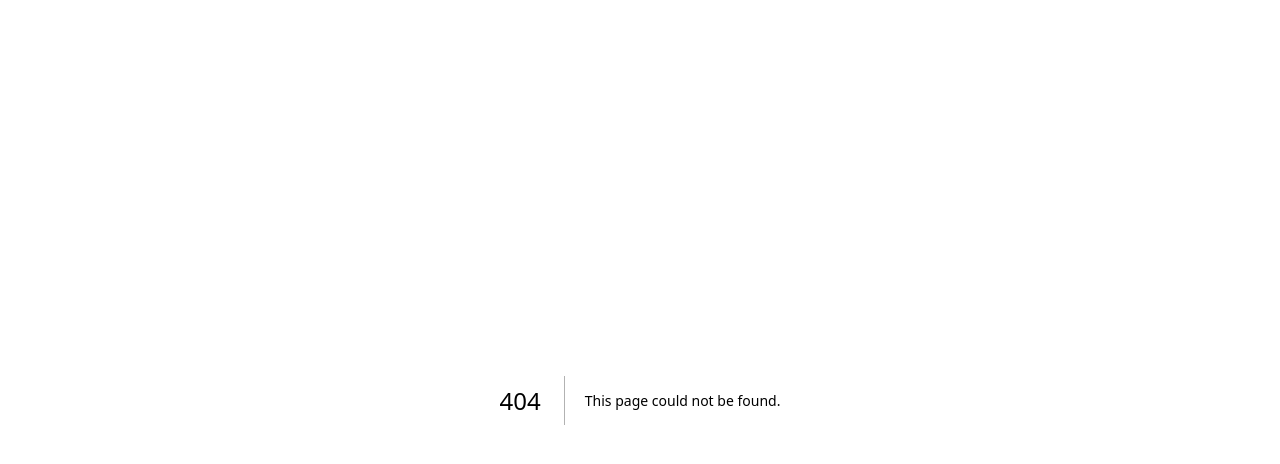
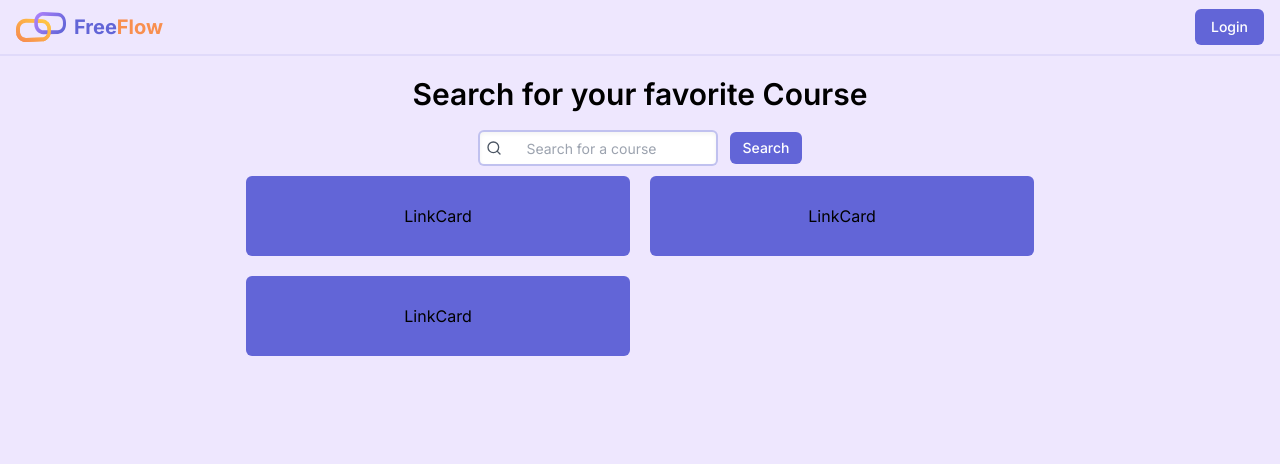
Before and after one commit to Byte-Breakers/free-flow, a Next.js app: page /home in a window 1280 px wide. Before the commit this address had no page. Shown: the top 464 px of the page. Built offline with nearby package versions, Linux system fonts and the light colour scheme.

Commit message:
feat: homepage(static)

```diff
--- a/app/components/landingDesktop.tsx
+++ b/app/components/landingDesktop.tsx
@@ -20,9 +20,9 @@ export default function LandingPageDesktop() {
   };
 
   return (
-    <div className="hidden md:flex h-[92dvh] w-full items-center justify-around bg-[#EEE7FE]">
+    <div className="hidden md:flex h-[92dvh] w-full items-center justify-around bg-light-bg">
         {/* Card */}
-        <div className="flex h-[80%] w-[90%] justify-around rounded-2xl bg-gradient-to-br from-[#A57EF7] to-[#6265D7] px-[10%] py-[5%] shadow-xl">
+        <div className="flex h-[80%] w-[90%] justify-around rounded-2xl bg-gradient-to-br from-main-purple2 to-main-purple1 px-[10%] py-[5%] shadow-xl">
           {/* Hero Section */}
           <div className="flex  h-full w-[40%] flex-col justify-center">
             {/* AI Search Heading */}
@@ -63,7 +63,7 @@ export default function LandingPageDesktop() {
               <div className="w-[2%]" />
               <button
                 type="submit"
-                className="rounded-md bg-white px-3 text-sm font-medium text-[#6265D7]"
+                className="rounded-md bg-white px-3 text-sm font-medium text-main-purple1"
               >
                 Search
               </button>
--- a/app/components/landingMobile.tsx
+++ b/app/components/landingMobile.tsx
@@ -19,9 +19,9 @@ const LandingPageMobile = () => {
     };
 
     return (
-        <div className="flex md:hidden h-[91dvh] w-full items-center justify-around bg-[#EEE7FE]">
+        <div className="flex md:hidden h-[91dvh] w-full items-center justify-around bg-light-bg">
             {/* Card */}
-            <div className="flex flex-col items-center justify-center h-[80%] w-[90%] rounded-2xl bg-gradient-to-br from-[#A57EF7] to-[#6265D7] px-[4%] py-[5%] shadow-xl">
+            <div className="flex flex-col items-center justify-center h-[80%] w-[90%] rounded-2xl bg-gradient-to-br from-main-purple2 to-main-purple1 px-[4%] py-[5%] shadow-xl">
                 {/* Illustration */}
                 <div className="relative h-1/2 w-full ">
                     <Image fill src="/mainIllustration.svg" alt="logo" />
@@ -63,7 +63,7 @@ const LandingPageMobile = () => {
                 />
               </div>
             </form>
-                    <button className="rounded-md mt-2 py-1 bg-white w-[30%] text-sm font-medium text-[#6265D7]">
+                    <button className="rounded-md mt-2 py-1 bg-white w-[30%] text-sm font-medium text-main-purple1">
                         Search</button>
                 </div>
             </div>
--- /dev/null
+++ b/app/components/linkCard.tsx
@@ -0,0 +1,14 @@
+import React from 'react'
+
+interface LinkProps {
+    title: string;
+    thumbnail: string;
+  }
+
+const LinkCard: React.FC<LinkProps> = ({title,thumbnail}) => {
+  return (
+    <div className='w-[80vw] md:w-[30vw] h-8 md:h-20 bg-main-purple1 mt-3 flex justify-center items-center rounded-md py-7'>LinkCard</div>
+  )
+}
+
+export default LinkCard
--- a/app/components/navbar.tsx
+++ b/app/components/navbar.tsx
@@ -4,16 +4,16 @@ import Link from 'next/link'
 
 const Navbar = () => {
   return (
-    <div className='px-4 h-14 w-full bg-[#EEE7FE] border-b-2 border-[#6265D7] border-opacity-10 flex justify-between items-center'>
+    <div className='fixed top-0 px-4 h-14 w-full bg-light-bg border-b-2 border-main-purple1 border-opacity-10 flex justify-between items-center'>
       {/* Logo & Name */}
       <Link href={'/'} className='flex items-center h-full'>
       <Image width={50} height={50}  src="/logo.svg" alt="Logo" />
-        <h1 className='font-bold ml-2 text-xl text-[#6265D7]'>Free</h1>
+        <h1 className='font-bold ml-2 text-xl text-main-purple1'>Free</h1>
         <h1 className='font-bold text-xl text-[#F88F4F]'>Flow</h1>
       </Link>
       {/* Login Button or Profile Button */}
       {/* !CODE TO BE EDITED */}
-      <Link href={'/login'} className='bg-[#6265D7] text-sm h-9 px-4 py-2 text-white font-medium flex items-center rounded-md'>Login</Link>
+      <Link href={'/login'} className='bg-main-purple1 text-sm h-9 px-4 py-2 text-white font-medium flex items-center rounded-md'>Login</Link>
     </div>
   )
 }
--- /dev/null
+++ b/app/home/page.tsx
@@ -0,0 +1,93 @@
+"use client"
+import React from 'react'
+import Navbar from '../components/navbar'
+import { FiSearch } from 'react-icons/fi';
+import { useState } from 'react';
+import LinkCard from '../components/linkCard';
+
+const HomePage = () => {
+  const [searchValue, setSearchValue] = useState("");
+  const [isValidSearch, setIsValidSearch] = useState(true);
+
+  const handleSearch = () => {
+    if (searchValue.trim() === "") {
+
+      setIsValidSearch(false);
+    } else {
+
+      console.log("Performing search for:", searchValue);
+
+      setIsValidSearch(true);
+    }
+  };
+
+  interface Link {
+    title: string,
+    thumbnail: string
+  }
+
+  const links: Link[] = [
+    {
+      title: "5 Javascripts concepts that everyone should know",
+      thumbnail: "/google.png",
+    },
+    {
+      title: "5 Javascripts concepts that everyone should know",
+      thumbnail: "/google.png",
+    },
+    {
+      title: "5 Javascripts concepts that everyone should know",
+      thumbnail: "/google.png",
+    },
+  ]
+
+  return (
+    <div className="w-screen h-screen bg-light-bg flex flex-col items-center mt-14">
+      <Navbar />
+      {/* Headin */}
+      <h1 className='text-3xl mt-5 mb-2 font-semibold'>Search for your favorite Course</h1>
+      {/* Search bar and button */}
+      <form
+        onSubmit={(e) => {
+          e.preventDefault();
+          handleSearch();
+        }}
+        className="flex h-8 mt-3 relative"
+      >
+        <div className="flex items-center relative">
+          <div className="icon-wrapper absolute inset-y-0 left-2 flex items-center justify-center">
+            <FiSearch className="text-gray-600" />
+          </div>
+          <input
+            type="search"
+            className={`rounded-md px-3 text-sm bg-white align-baseline shadow-inner border-2 border-main-purple1 border-opacity-40 text-center w-full h-9 xl:w-60 ${!isValidSearch ? "border-red-500" : ""
+              }`}
+            placeholder="Search for a course"
+            value={searchValue}
+            onChange={(e) => {
+              setSearchValue(e.target.value);
+              setIsValidSearch(true);
+            }}
+          />
+        </div>
+        <div className="w-[2%] pl-3" />
+        <button
+          type="submit"
+          className="rounded-md bg-main-purple1 px-3 text-sm font-medium text-white"
+        >
+          Search
+        </button>
+      </form>
+      {/* Courses LinkCard */}
+      <div className='md:grid md:grid-cols-2 gap-x-5 gap-y-2'>
+      {
+        links.map((link) => {
+          return <LinkCard title={link.title} thumbnail={link.thumbnail} />
+        })
+      }
+      </div>
+    </div>
+  )
+}
+
+export default HomePage
--- a/app/login/page.tsx
+++ b/app/login/page.tsx
@@ -19,23 +19,23 @@ const LoginPage = () => {
   return (
     <>
       {/* Navbar Section */}
-      <div className='px-4 h-14 w-full bg-[#eee7fe] border-b-2 border-[#6265D7] border-opacity-10 flex justify-between items-center'>
+      <div className='px-4 h-14 w-full bg-light-bg border-b-2 border-main-purple1 border-opacity-10 flex justify-between items-center'>
         {/* Logo & Name */}
         <Link href={'/'}>
           <div className='flex items-center h-full'>
             <Image width={50} height={50} src="/logo.svg" alt="Logo" />
-            <h1 className='font-bold ml-2 text-xl text-[#6265D7]'>Free</h1>
+            <h1 className='font-bold ml-2 text-xl text-main-purple1'>Free</h1>
             <h1 className='font-bold text-xl text-[#F88F4F]'>Flow</h1>
           </div>
         </Link>
       </div>
 
       {/* Login Section */}
-      <div className='h-[92vh] bg-[#EEE7FE] flex flex-col items-center justify-center'>
+      <div className='h-[92vh] bg-light-bg flex flex-col items-center justify-center'>
         <h1 className='font-semibold text-xl'>Sign in</h1>
         {/* Render the SuccessPage component if user is signed in */}
         <button
-          className='w-full max-w-[300px] mt-2 py-1 h-14 bg-[#EEE7FE] border-2 border-black rounded-md text-white flex items-center justify-center transition duration-300 ease-in-out hover:bg-blue-600 transform hover:-translate-y-0.5 hover:scale-105'
+          className='w-full max-w-[300px] mt-2 py-1 h-14 bg-light-bg border-2 border-black rounded-md text-white flex items-center justify-center transition duration-300 ease-in-out hover:bg-blue-600 transform hover:-translate-y-0.5 hover:scale-105'
           onClick={handleLogin}
         >
           <Image src="/google.png" alt='Google Icon' width={35} height={30} className='mr-2' />
--- a/app/page.tsx
+++ b/app/page.tsx
@@ -25,7 +25,6 @@ export default function Home() {
   return (
     <main className="relative h-screen w-screen">
       <Navbar />
-
       <LandingPageDesktop />
       <LandingPageMobile/>
     </main>
--- a/package.json
+++ b/package.json
@@ -19,6 +19,7 @@
     "@types/node": "^20",
     "@types/react": "^18",
     "@types/react-dom": "^18",
+    "@types/tailwindcss": "^3.1.0",
     "autoprefixer": "^10.0.1",
     "eslint": "^8",
     "eslint-config-next": "14.1.0",
--- a/tailwind.config.ts
+++ b/tailwind.config.ts
@@ -13,7 +13,13 @@ const config: Config = {
         "gradient-conic":
           "conic-gradient(from 180deg at 50% 50%, var(--tw-gradient-stops))",
       },
+      colors: {
+        'light-bg': '#EEE7FE',
+        'main-purple1': '#6265D7',
+        'main-purple2': '#A57EF7',
+      },
     },
+
   },
   plugins: [],
 };
```
Also changed, not shown: 1 other file (tests, documents, lock files or other folders).
